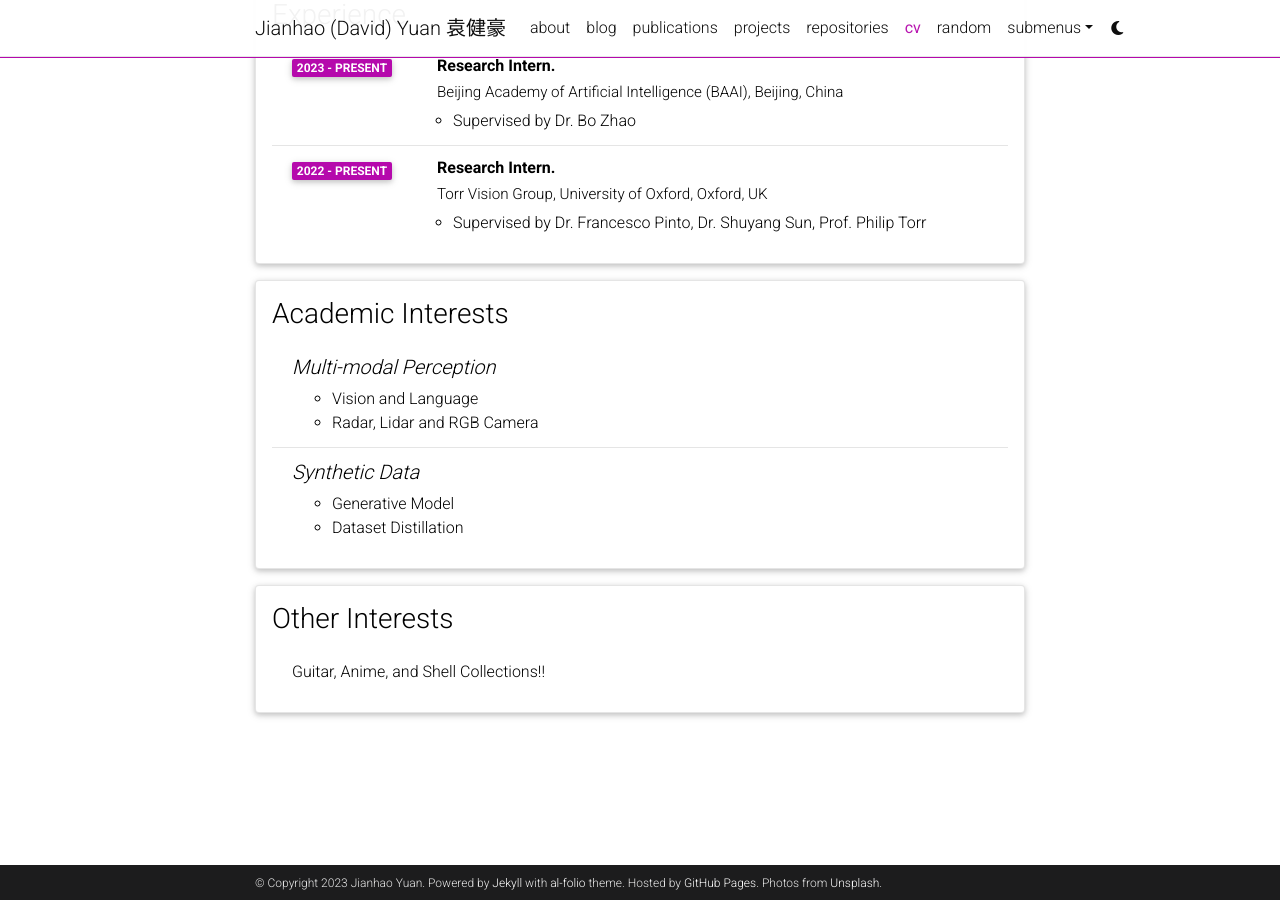
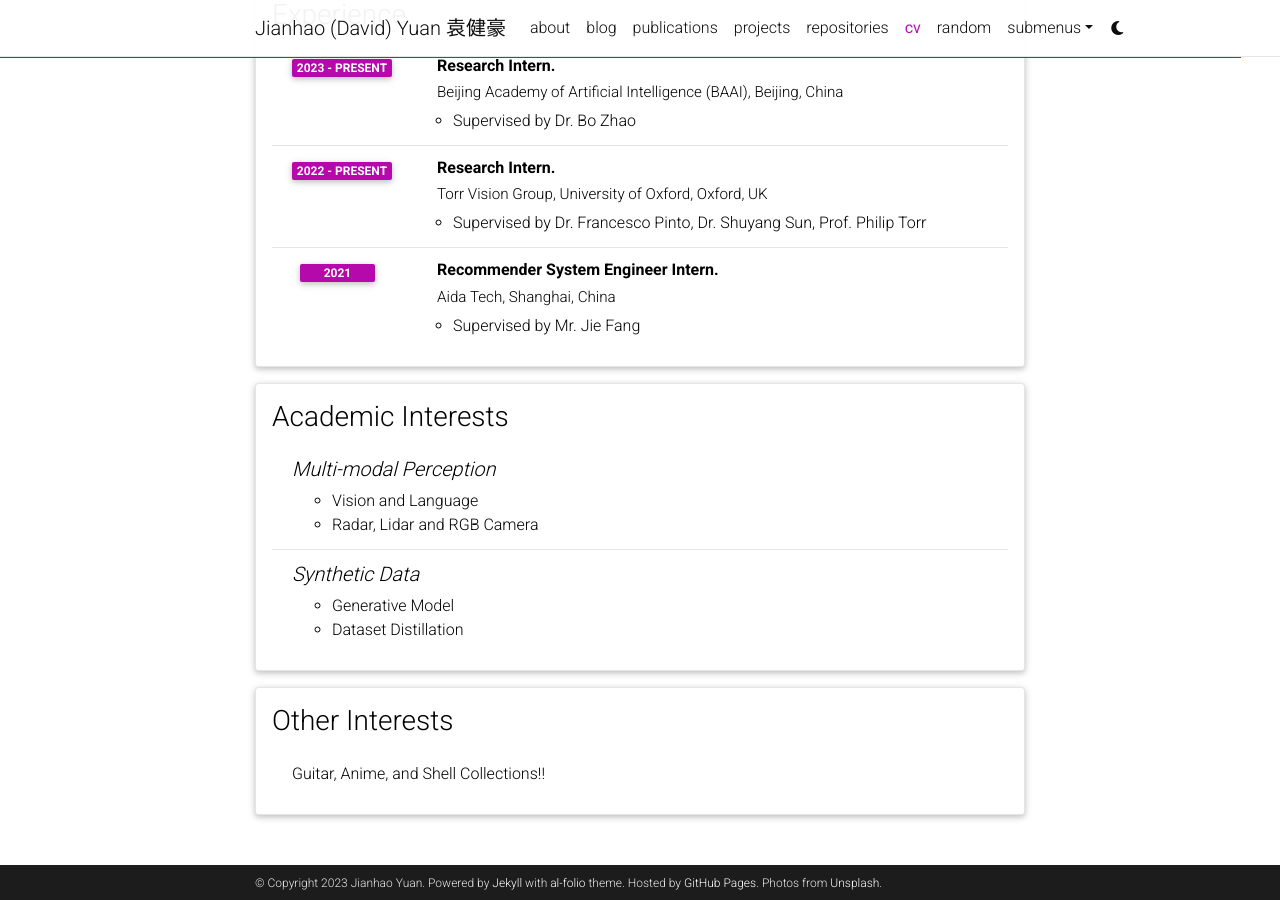
Before and after one commit to YuanJianhao508/YuanJianhao508.github.io, a Jekyll site: the page built from _pages/cv.md, in a window 1280 px wide and 900 px high, scrolled down 759 px. Built offline with Jekyll 4.4.1, drawn with Linux system fonts in a browser that asks for light colours; comment, search, counter and statistics services are not loaded; a style sheet for code colours, icons or effects is not loaded.

Commit message:
update bib

```diff
--- a/_data/cv.yml
+++ b/_data/cv.yml
@@ -37,6 +37,11 @@
       year: 2022 - Present
       description:
         - Supervised by Dr. Francesco Pinto, Dr. Shuyang Sun, Prof. Philip Torr
+    - title: Recommender System Engineer Intern.
+      institution: Aida Tech, Shanghai, China
+      year: 2021
+      description:
+        - Supervised by Mr. Jie Fang
 
 - title: Academic Interests
   type: nested_list
```
